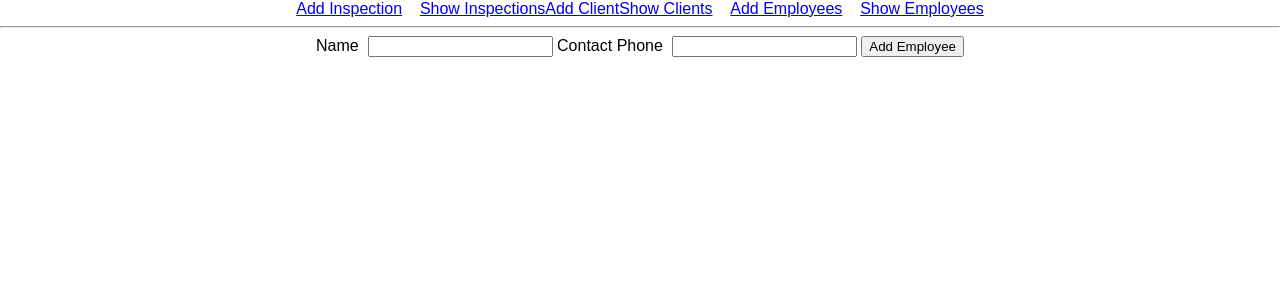
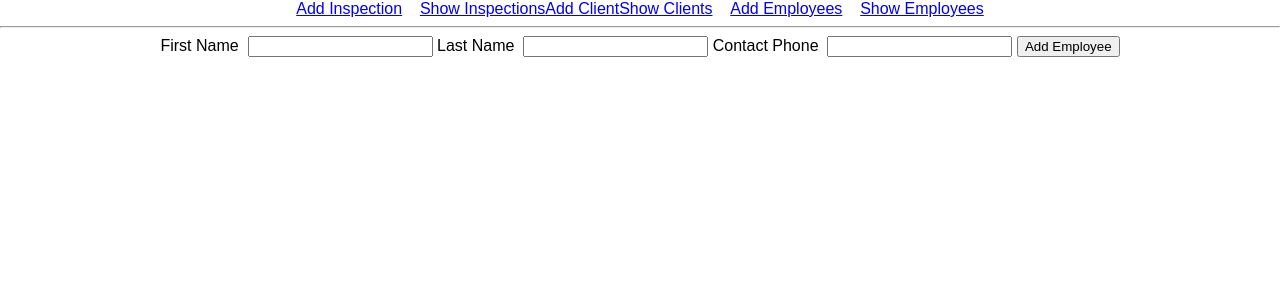
Before and after one commit to Codewick/Cleaning_star, a React (Create React App) app in the folder react-web/: page /employees/new in a window 1280 px wide. Shown: the top 300 px of the page. Built offline with nearby package versions, Linux system fonts and the light colour scheme; no server answers.

Commit message:
Changed name from creating new employees to firstName and lastName

```diff
--- a/react-web/src/components/Employee.js
+++ b/react-web/src/components/Employee.js
@@ -1,11 +1,11 @@
 import React from 'react';
 
 export default function Employee(props) {
-  const { name, contact_number } = props;
+  const { firstName, lastName, contact_number } = props;
   return (
     <div className="employee">
       <span>
-        Name: {name}
+        Name: {firstName} {lastName}
       </span>
       <span>Contact: {contact_number}</span>
     </div>
--- a/react-web/src/components/EmployeeForm.js
+++ b/react-web/src/components/EmployeeForm.js
@@ -5,18 +5,27 @@ export default function EmployeeForm({onSubmit}) {
     event.preventDefault();
     // event.preventPropagation();
     const {elements} = event.target;
-    const name = elements["name"].value;
+    const firstName = elements["firstName"].value;
+    const lastName = elements["lastName"].value;
     const contact_number = elements["contact_number"].value;
-    onSubmit({ name, contact_number })
+    onSubmit({ firstName, lastName, contact_number })
   }
 
   return (
     <form onSubmit={handleFormSubmission}>
 
       <label>
-        Name
+        First Name
         &nbsp;
-        <input type="text" name="name"/>
+        <input type="text" name="firstName"/>
+      </label>
+
+      &nbsp;
+
+      <label>
+        Last Name
+        &nbsp;
+        <input type="text" name="lastName"/>
       </label>
 
       &nbsp;
```
Also changed, not shown: 1 other file (tests, documents, lock files or other folders).
